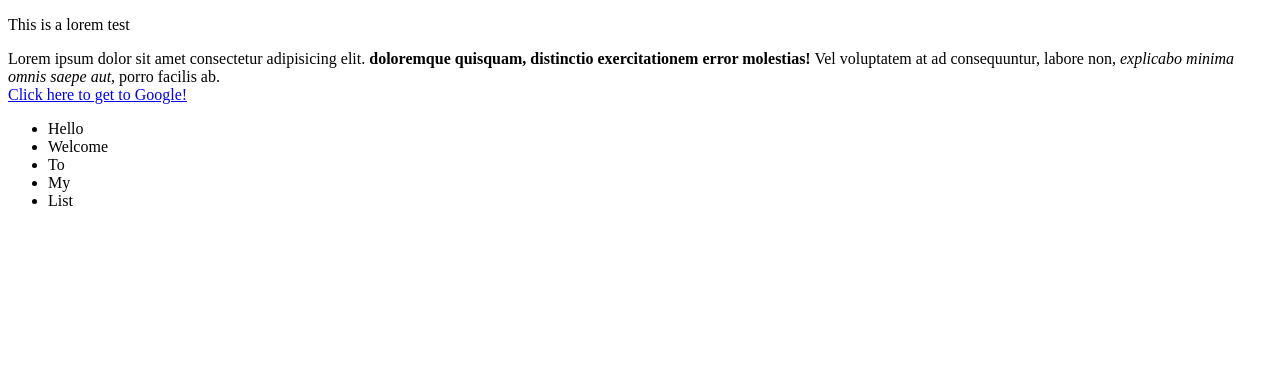
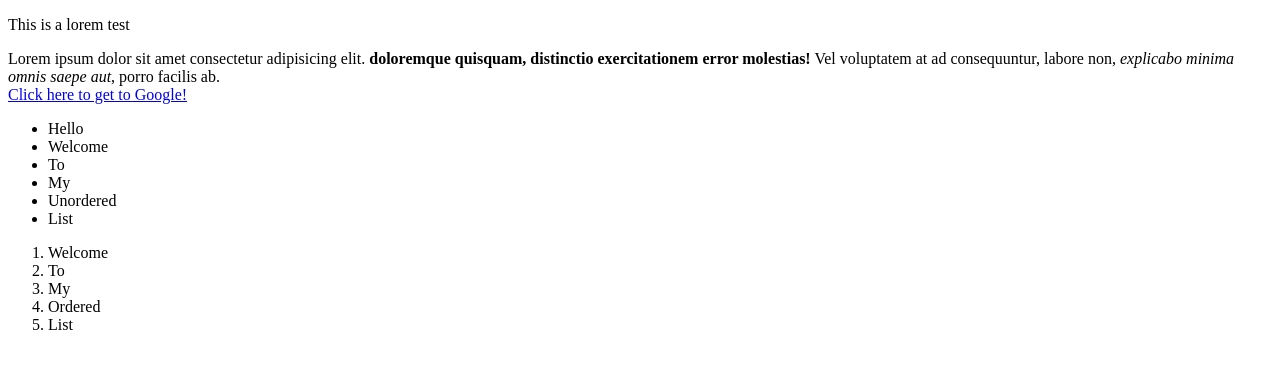
Before and after one commit to Akatobi7/loremtest, a plain HTML site: page index.html in a window 1280 px wide. Drawn offline with Linux system fonts and the light colour scheme.

Commit message:
ordered list

```diff
--- a/index.html
+++ b/index.html
@@ -18,8 +18,17 @@
     <li>Welcome</li>
     <li>To</li>
     <li>My</li>
+    <li>Unordered</li>
     <li>List</li>
 </ul>
 
+<ol>
+    <li>Welcome</li>
+    <li>To</li>
+    <li>My</li>
+    <li>Ordered</li>
+    <li>List</li>
+</ol>
+
 </body>
 </html>
```
